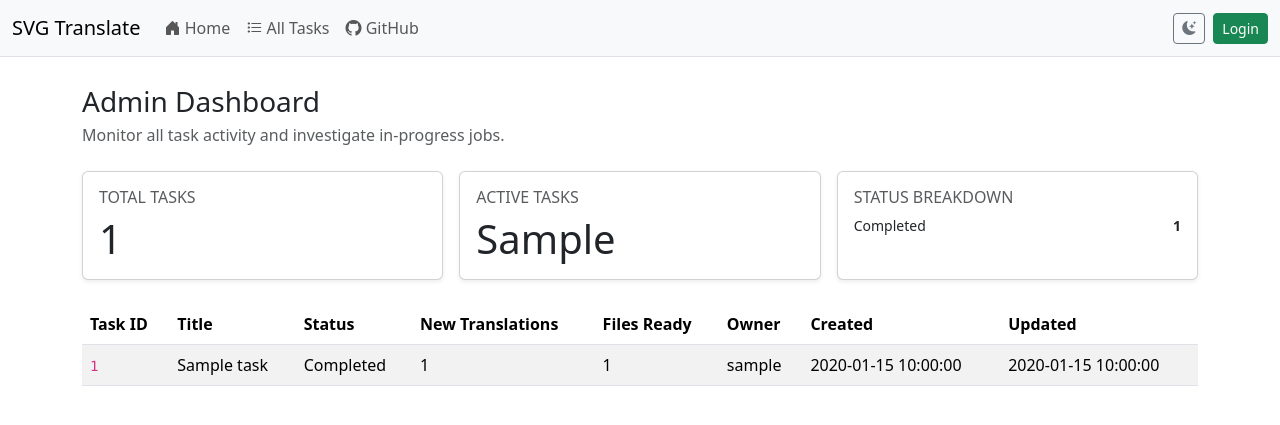
After one commit to Mdwiki-TD/svg_translate, a Flask app: template src/templates/admin_dashboard.html in a window 1280 px wide. The commit adds this page. Shown: the top 425 px of the page. Run offline with Flask 3, Linux system fonts and the light colour scheme; the template is opened without the code that fills it: most values are stand-ins (such as "Sample title", 1, 10 or a date in 2020); parts of the project's set-up code (start-up, migrations or seed data) failed here and were passed over.

Commit message:
Add admin dashboard blueprint

```diff
--- a/src/app/__init__.py
+++ b/src/app/__init__.py
@@ -5,7 +5,14 @@ from __future__ import annotations
 from flask import Flask
 
 from .config import settings
-from .app_routes import bp_auth, bp_main, bp_tasks, bp_tasks_managers, close_task_store
+from .app_routes import (
+    bp_admin,
+    bp_auth,
+    bp_main,
+    bp_tasks,
+    bp_tasks_managers,
+    close_task_store,
+)
 
 from .users.current import context_user
 from .users.store import ensure_user_token_table
@@ -40,6 +47,7 @@ def create_app() -> Flask:
     app.register_blueprint(bp_main)
     app.register_blueprint(bp_tasks)
     app.register_blueprint(bp_tasks_managers)
+    app.register_blueprint(bp_admin)
     app.register_blueprint(bp_auth)
 
     @app.context_processor
--- a/src/app/app_routes/__init__.py
+++ b/src/app/app_routes/__init__.py
@@ -3,11 +3,13 @@ from .auth.routes import bp_auth
 from .main.routes import bp_main
 from .cancel_restart.routes import bp_tasks_managers
 from .tasks.routes import bp_tasks, close_task_store
+from .admin.routes import bp_admin
 
 __all__ = [
     "bp_auth",
     "bp_main",
     "bp_tasks",
     "bp_tasks_managers",
+    "bp_admin",
     "close_task_store",
 ]
--- /dev/null
+++ b/src/app/app_routes/admin/__init__.py
@@ -0,0 +1,5 @@
+"""Admin blueprint package."""
+
+from .routes import bp_admin
+
+__all__ = ["bp_admin"]
--- a/src/app/users/current.py
+++ b/src/app/users/current.py
@@ -71,5 +71,6 @@ def context_user() -> dict[str, Any]:
     return {
         "current_user": user,
         "is_authenticated": user is not None,
+        "is_admin": bool(user and user.username in settings.admins),
         "username": user.username if user else None,
     }
--- a/src/templates/_navbar.html
+++ b/src/templates/_navbar.html
@@ -17,6 +17,13 @@
                         {% if request.endpoint == 'tasks.tasks' %}aria-current="page" {% endif %}
                         href="{{ url_for('tasks.tasks') }}"><i class="bi bi-list-task"></i> All Tasks</a>
                 </li>
+                {% if is_admin %}
+                <li class="nav-item">
+                    <a class="nav-link {% if request.endpoint == 'admin.dashboard' %}active fw-bold{% endif %}"
+                        {% if request.endpoint == 'admin.dashboard' %}aria-current="page" {% endif %}
+                        href="{{ url_for('admin.dashboard') }}"><i class="bi bi-speedometer2"></i> Admin Dashboard</a>
+                </li>
+                {% endif %}
                 <li class="nav-item">
                     <a class="nav-link" href="https://github.com/Mdwiki-TD/svg_translate_web" target="_blank" rel="noopener noreferrer">
                         <i class="bi bi-github"></i> GitHub
--- /dev/null
+++ b/src/templates/admin_dashboard.html
@@ -0,0 +1,82 @@
+{% extends "base.html" %}
+
+{% block title %}Admin Dashboard · SVG Translate Bot{% endblock %}
+
+{% block content %}
+<div class="d-flex flex-column flex-md-row justify-content-between align-items-md-center mb-4 gap-3">
+    <div>
+        <h1 class="h3 mb-1">Admin Dashboard</h1>
+        <p class="mb-0 text-muted">Monitor all task activity and investigate in-progress jobs.</p>
+    </div>
+</div>
+
+<div class="row g-3 mb-4">
+    <div class="col-md-4">
+        <div class="card h-100 shadow-sm">
+            <div class="card-body">
+                <h2 class="h6 text-uppercase text-muted">Total Tasks</h2>
+                <p class="display-6 mb-0">{{ total_tasks }}</p>
+            </div>
+        </div>
+    </div>
+    <div class="col-md-4">
+        <div class="card h-100 shadow-sm">
+            <div class="card-body">
+                <h2 class="h6 text-uppercase text-muted">Active Tasks</h2>
+                <p class="display-6 mb-0">{{ active_tasks }}</p>
+            </div>
+        </div>
+    </div>
+    <div class="col-md-4">
+        <div class="card h-100 shadow-sm">
+            <div class="card-body">
+                <h2 class="h6 text-uppercase text-muted">Status Breakdown</h2>
+                <ul class="list-unstyled mb-0 small">
+                    {% if status_counts %}
+                    {% for status, count in status_counts.items() %}
+                    <li class="d-flex justify-content-between"><span>{{ status }}</span><span class="fw-semibold">{{ count }}</span></li>
+                    {% endfor %}
+                    {% else %}
+                    <li class="text-muted">No tasks recorded.</li>
+                    {% endif %}
+                </ul>
+            </div>
+        </div>
+    </div>
+</div>
+
+<div class="table-responsive">
+    <table class="table table-striped table-hover align-middle">
+        <thead>
+            <tr>
+                <th scope="col">Task ID</th>
+                <th scope="col">Title</th>
+                <th scope="col">Status</th>
+                <th scope="col">New Translations</th>
+                <th scope="col">Files Ready</th>
+                <th scope="col">Owner</th>
+                <th scope="col">Created</th>
+                <th scope="col">Updated</th>
+            </tr>
+        </thead>
+        <tbody>
+            {% for task in tasks %}
+            <tr>
+                <td><code>{{ task.id }}</code></td>
+                <td>{{ task.title }}</td>
+                <td>{{ task.status or 'Unknown' }}</td>
+                <td>{{ task.new_translations_count }}</td>
+                <td>{{ task.files_to_upload_count }}</td>
+                <td>{{ task.username or '—' }}</td>
+                <td>{{ task.created_at_display }}</td>
+                <td>{{ task.updated_at_display }}</td>
+            </tr>
+            {% else %}
+            <tr>
+                <td colspan="8" class="text-center text-muted py-4">No tasks available.</td>
+            </tr>
+            {% endfor %}
+        </tbody>
+    </table>
+</div>
+{% endblock %}
```
Also changed, not shown: src/app/app_routes/admin/routes.py (added, +52 -0 lines), tests/test_admin_routes.py (added, +138 -0 lines).
